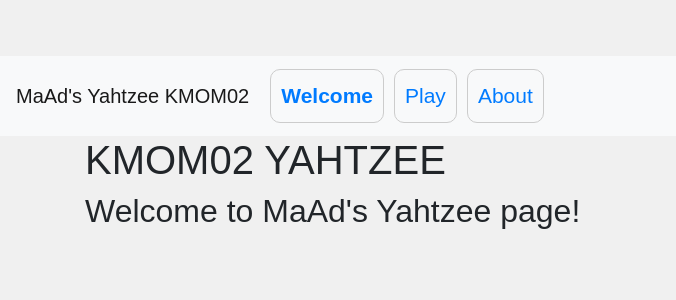
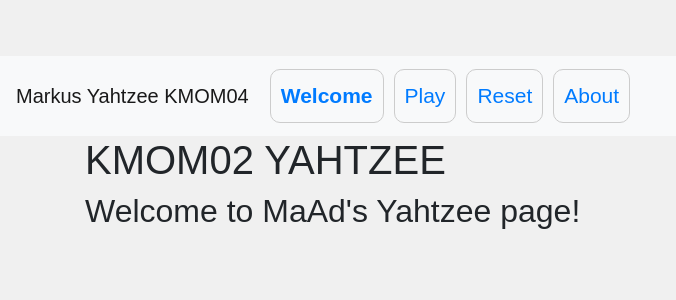
Before and after one commit to showgun666/oopython, a Flask app: page / in a window 1280 px wide. Shown: the top 300 px of the page, without its empty margins (0-676 px from the left). Run offline with Flask 3, Linux system fonts and the light colour scheme; some libraries are stand-ins or nearby versions.

Commit message:
added reset button to navbar for new reset route session route

```diff
--- a/yahtzee2/templates/header.html
+++ b/yahtzee2/templates/header.html
@@ -12,7 +12,7 @@
 
 <body>
     <nav class="navbar navbar-expand-lg navbar-light bg-light">
-        <a class="navbar-brand" href="{{ url_for('main') }}">MaAd's Yahtzee KMOM02</a>
+        <a class="navbar-brand" href="{{ url_for('main') }}">Markus Yahtzee KMOM04</a>
         <button class="navbar-toggler" type="button" data-toggle="collapse" data-target="#navbarNav" aria-controls="navbarNav" aria-expanded="false" aria-label="Toggle navigation">
             <span class="navbar-toggler-icon"></span>
         </button>
@@ -25,6 +25,9 @@
                     <li {%- if request.path == "/main" %} class="active" {% endif %}><a href="{{ url_for('main') }}">Play</a></li>
                 </div>
                 <div class ="nav-button">
+                    <li {%- if request.path == "/reset" %} class="active" {% endif %}><a href="{{ url_for('reset') }}">Reset</a></li>
+                </div>
+                <div class ="nav-button">
                     <li {%- if request.path == "/about" %} class="active" {% endif %}><a href="{{ url_for('about') }}">About</a></li>
                 </div>
             </ul>
```
